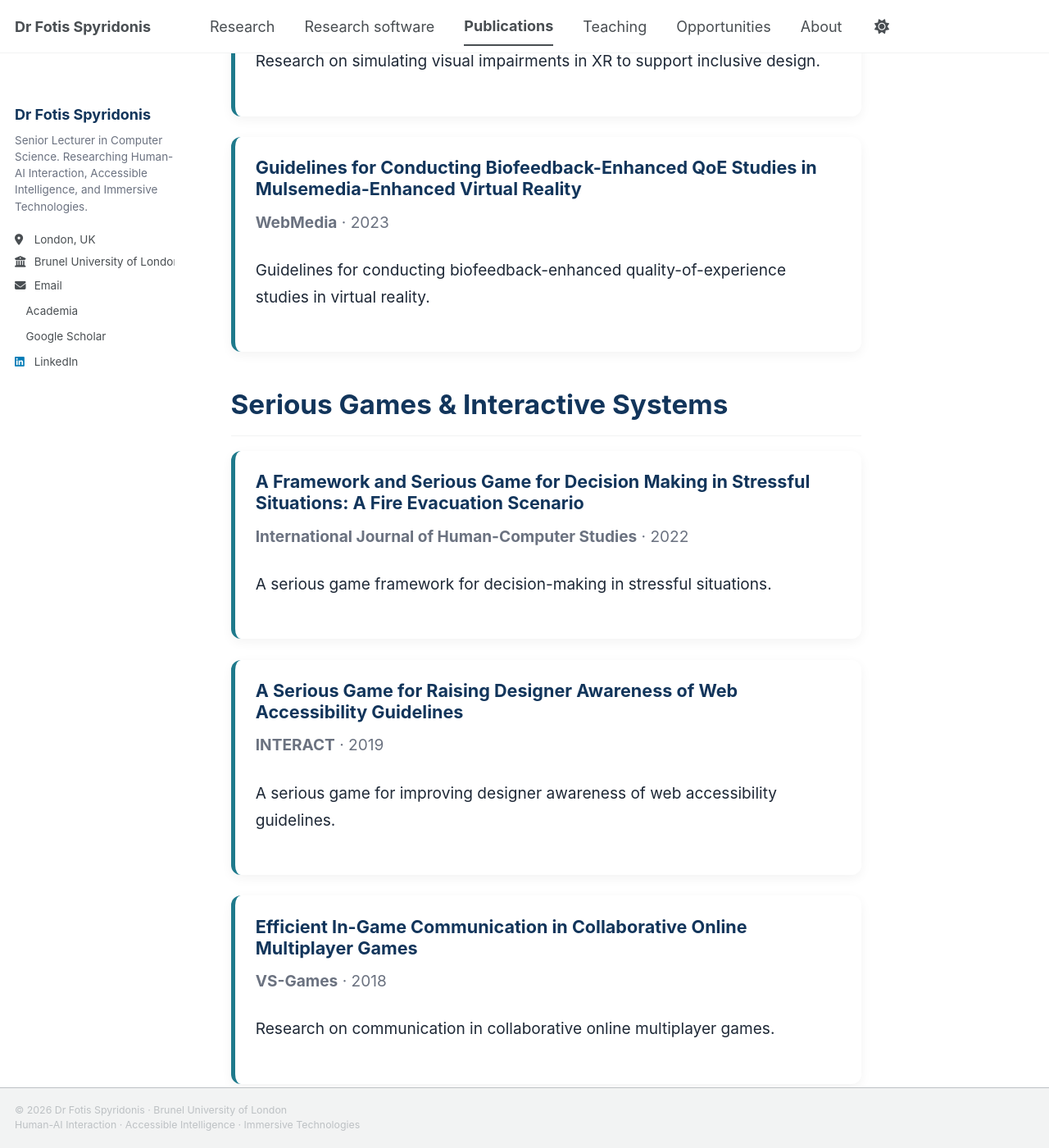
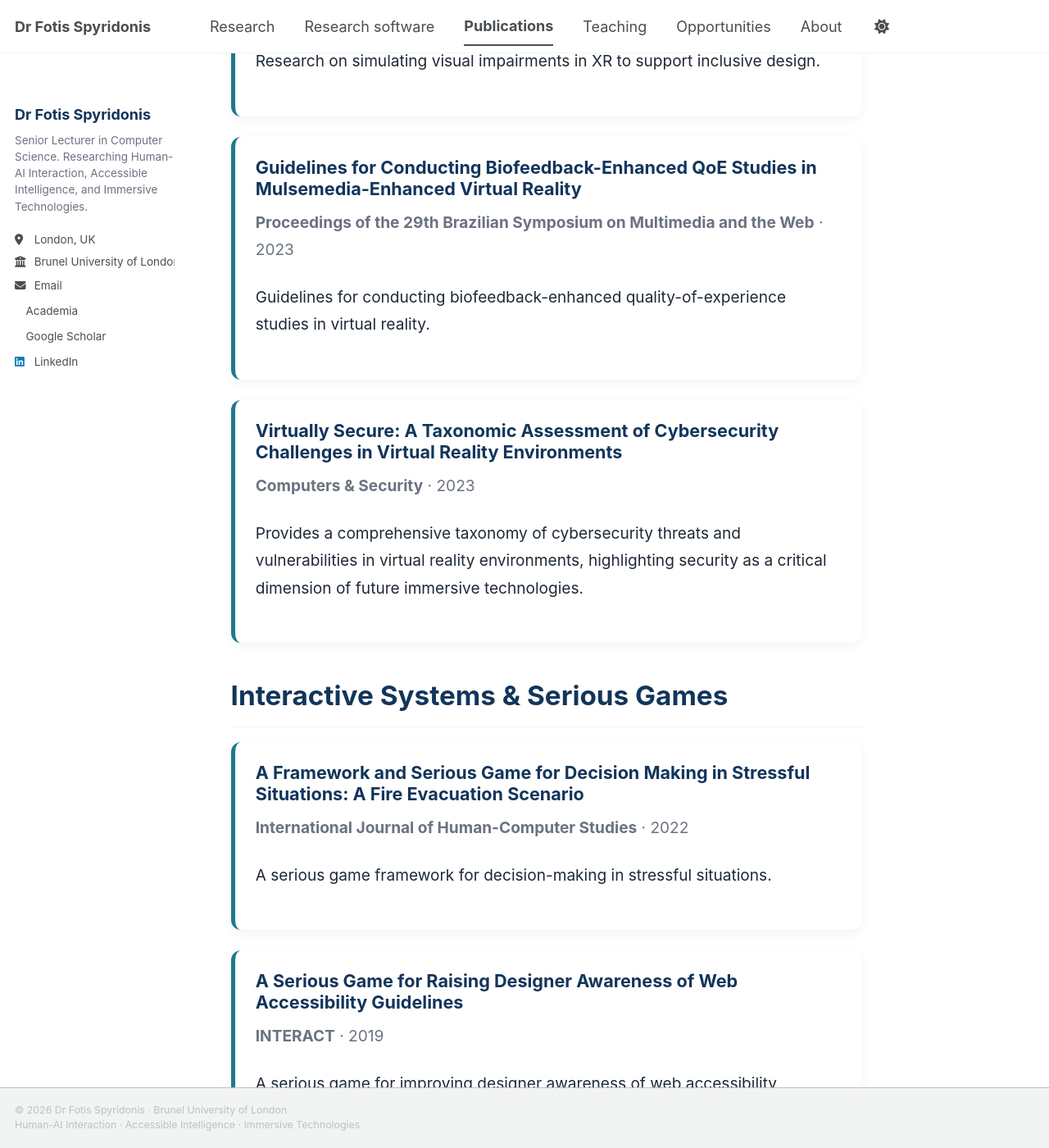
Before and after one commit to fotios-spyridonis/fotios-spyridonis.github.io, a Jekyll site: the page built from _pages/publications.md, in a window 1280 px wide and 1400 px high, scrolled down 2937 px. Shown: the whole window at 82% size. Built offline with Jekyll 4.4.1, drawn with Linux system fonts in a browser that asks for light colours; a style sheet for code colours, icons or effects is not loaded.

Commit message:
Update publications.md

```diff
--- a/_pages/publications.md
+++ b/_pages/publications.md
@@ -70,11 +70,18 @@ author_profile: true
 
 <div class="publication-card">
 <h3>Guidelines for Conducting Biofeedback-Enhanced QoE Studies in Mulsemedia-Enhanced Virtual Reality</h3>
-<p class="pub-meta"><strong>WebMedia</strong> · 2023</p>
+<p class="pub-meta"><strong>Proceedings of the 29th Brazilian Symposium on Multimedia and the Web</strong> · 2023</p>
 <p>Guidelines for conducting biofeedback-enhanced quality-of-experience studies in virtual reality.</p>
 </div>
 
-<h2>Serious Games & Interactive Systems</h2>
+<div class="publication-card">
+<h3>Virtually Secure: A Taxonomic Assessment of Cybersecurity Challenges in Virtual Reality Environments</h3>
+<p class="pub-meta">
+<strong>Computers &amp; Security</strong> · 2023</p>
+<p> Provides a comprehensive taxonomy of cybersecurity threats and vulnerabilities in virtual reality environments, highlighting security as a critical dimension of future immersive technologies.</p>
+</div>
+
+<h2>Interactive Systems & Serious Games</h2>
 
 <div class="publication-card">
 <h3>A Framework and Serious Game for Decision Making in Stressful Situations: A Fire Evacuation Scenario</h3>
```
